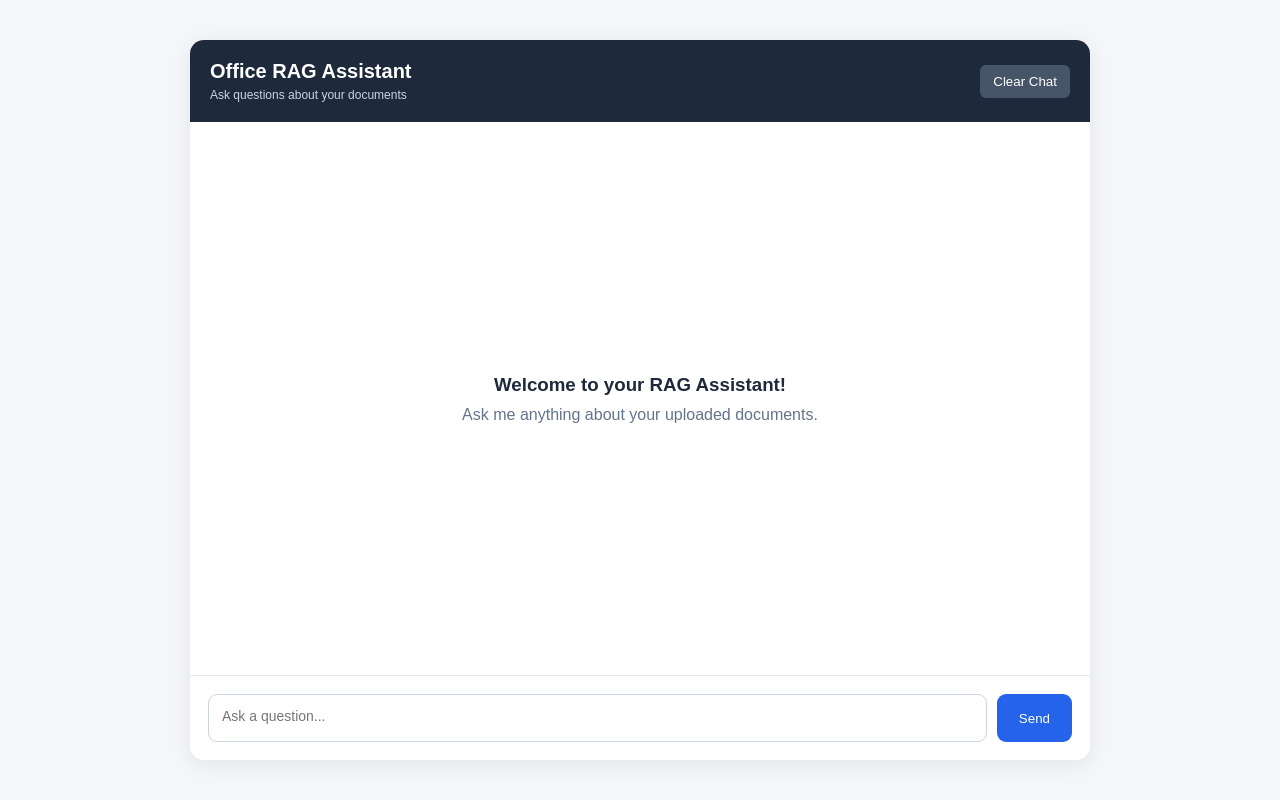
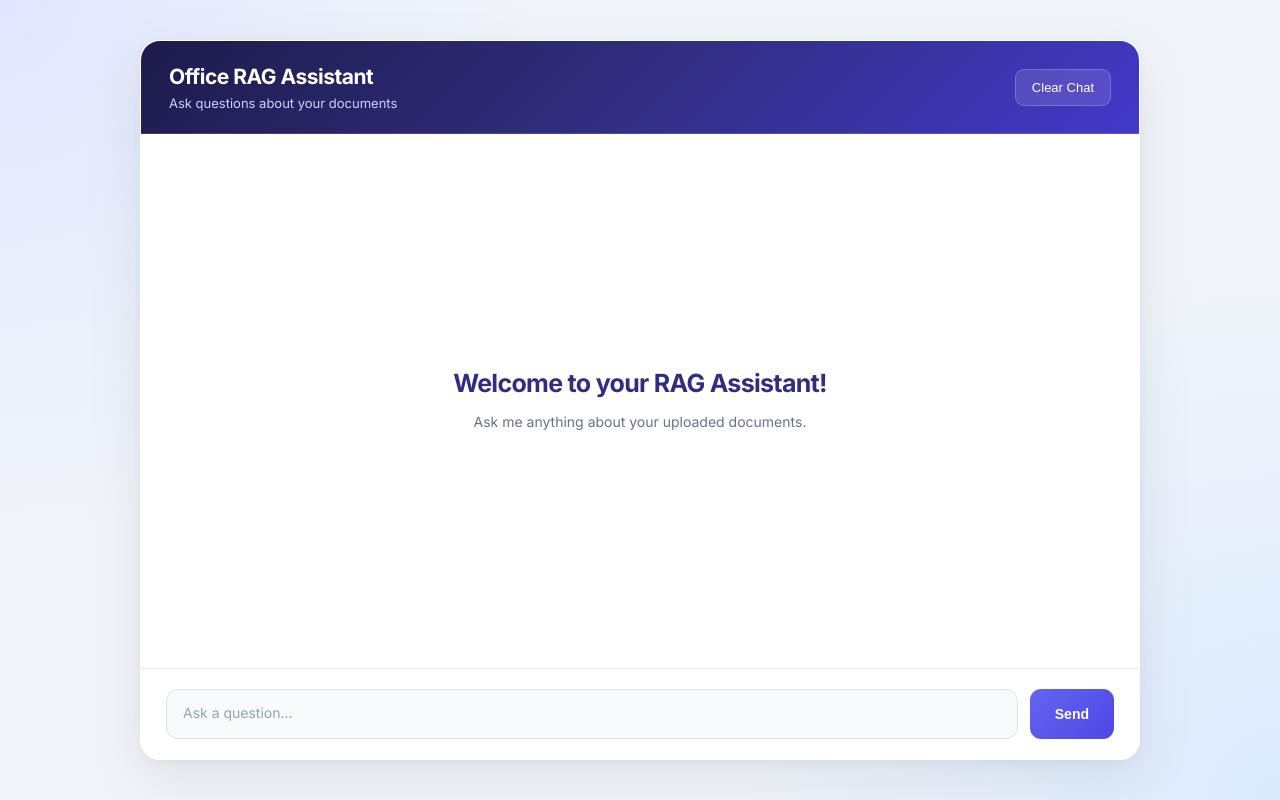
Before and after one commit to chiz-kb/policy_rag, a Django app: page / in a window 1280 px wide. Run offline with Django 5.2, Linux system fonts and the light colour scheme; parts of the project's set-up code (start-up, migrations or seed data) failed here and were passed over; some libraries are stand-ins or nearby versions.

Commit message:
edited css

```diff
--- a/chat_bot/templates/chat/index.html
+++ b/chat_bot/templates/chat/index.html
@@ -6,6 +6,9 @@
     <meta name="viewport" content="width=device-width, initial-scale=1.0" />
     <title>Office RAG Assistant</title>
     <link rel="stylesheet" href="{% static 'css/style.css' %}" />
+    <link rel="preconnect" href="https://fonts.googleapis.com">
+    <link rel="preconnect" href="https://fonts.gstatic.com" crossorigin>
+    <link href="https://fonts.googleapis.com/css2?family=Inter:wght@400;500;600;700&display=swap" rel="stylesheet">
     <script src="https://cdn.jsdelivr.net/npm/marked/marked.min.js"></script>
     <script src="https://cdn.jsdelivr.net/npm/dompurify@3.2.6/dist/purify.min.js"></script>
 
--- a/static/css/style.css
+++ b/static/css/style.css
@@ -1,269 +1,627 @@
+
+/* =====================================
+   1. Global Styles
+===================================== */
+
 * {
     box-sizing: border-box;
     margin: 0;
     padding: 0;
 }
 
+:root {
+    --primary: #6366f1;
+    --primary-dark: #4f46e5;
+    --background: #f1f5f9;
+    --surface: #ffffff;
+    --text-primary: #1e293b;
+    --text-secondary: #64748b;
+    --border: #e2e8f0;
+    --assistant-bg: #f8fafc;
+}
+
 body {
-        font-family: Arial, sans-serif;
-        background: #f4f6f9;
-        height: 100vh;
+    font-family: 'Inter', 'Segoe UI', Arial, sans-serif;
+    background:
+        radial-gradient(circle at top left, #e0e7ff 0, transparent 35%),
+        radial-gradient(circle at bottom right, #dbeafe 0, transparent 35%),
+        var(--background);
+
+    min-height: 100vh;
     display: flex;
     justify-content: center;
     align-items: center;
-        padding: 20px;
+    padding: 30px;
+    color: var(--text-primary);
 }
+
+/* =====================================
+   2. Chat Container
+===================================== */
 
 .chat-container {
     width: 100%;
-        max-width: 900px;
+    max-width: 1000px;
     height: 90vh;
-        background: white;
-        border-radius: 14px;
+    max-height: 900px;
+
+    background: var(--surface);
+    border: 1px solid rgba(255, 255, 255, 0.8);
+    border-radius: 20px;
+
     display: flex;
     flex-direction: column;
-        box-shadow: 0 4px 20px rgba(0, 0, 0, 0.08);
+
+    box-shadow:
+        0 20px 60px rgba(15, 23, 42, 0.08),
+        0 4px 12px rgba(15, 23, 42, 0.04);
+
     overflow: hidden;
 }
 
+/* =====================================
+   3. Header
+===================================== */
+
 .header {
-        background: #1e293b;
+    background: linear-gradient(135deg, #1e1b4b, #312e81, #4338ca);
     color: white;
-        padding: 20px;
+
+    padding: 23px 28px;
+
     display: flex;
     justify-content: space-between;
     align-items: center;
+
+    position: relative;
 }
 
 .header h2 {
-        font-size: 20px;
+    font-size: 21px;
+    font-weight: 700;
+    letter-spacing: -0.5px;
 }
 
 .header p {
-        font-size: 12px;
-        color: #cbd5e1;
-        margin-top: 5px;
+    font-size: 13px;
+    color: #c7d2fe;
+    margin-top: 6px;
 }
 
+.header::after {
+    content: "";
+    position: absolute;
+    bottom: 0;
+    left: 0;
+    width: 100%;
+    height: 1px;
+    background: rgba(255, 255, 255, 0.15);
+}
+
+/* Clear Button */
+
 .clear-btn {
-        background: #475569;
-        border: none;
+    background: rgba(255, 255, 255, 0.12);
+    border: 1px solid rgba(255, 255, 255, 0.2);
+
     color: white;
-        padding: 9px 13px;
-        border-radius: 6px;
+    padding: 10px 16px;
+    border-radius: 9px;
+
+    font-size: 13px;
+    font-weight: 500;
+
     cursor: pointer;
+    transition: all 0.25s ease;
 }
 
 .clear-btn:hover {
-        background: #64748b;
+    background: rgba(255, 255, 255, 0.22);
+    transform: translateY(-1px);
 }
+
+/* =====================================
+   4. Chat Messages Area
+===================================== */
 
 .chat-messages {
     flex: 1;
-        padding: 25px;
+    padding: 30px;
+
     overflow-y: auto;
+
     display: flex;
     flex-direction: column;
-        gap: 18px;
+    gap: 22px;
+
+    scroll-behavior: smooth;
 }
 
-      .message {
-        max-width: 80%;
-        padding: 13px 16px;
-        border-radius: 12px;
-        line-height: 1.6;
-        font-size: 14px;
-        white-space: pre-wrap;
-        overflow-wrap: anywhere;
+/* Custom Scrollbar */
+
+.chat-messages::-webkit-scrollbar {
+    width: 6px;
 }
 
-      .user {
-        background: #2563eb;
-        color: white;
-        align-self: flex-end;
-        border-bottom-right-radius: 2px;
+.chat-messages::-webkit-scrollbar-track {
+    background: transparent;
 }
 
-      .assistant {
-        background: #f1f5f9;
-        color: #1e293b;
-        align-self: flex-start;
-        border-bottom-left-radius: 2px;
+.chat-messages::-webkit-scrollbar-thumb {
+    background: #cbd5e1;
+    border-radius: 10px;
 }
+
+.chat-messages::-webkit-scrollbar-thumb:hover {
+    background: #94a3b8;
+}
+
+/* =====================================
+   5. Welcome Screen
+===================================== */
 
 .welcome {
     text-align: center;
     margin: auto;
+    max-width: 450px;
+    color: var(--text-secondary);
+    padding: 30px 15px;
+}
+
+.welcome h3 {
+    color: #312e81;
+    font-size: 25px;
+    font-weight: 700;
+    margin-bottom: 12px;
+    letter-spacing: -0.7px;
+}
+
+.welcome p {
+    font-size: 14px;
+    line-height: 1.7;
     color: #64748b;
 }
 
-      .welcome h3 {
-        color: #1e293b;
-        margin-bottom: 10px;
+/* =====================================
+   6. Message Bubbles
+===================================== */
+
+.message {
+    max-width: 80%;
+    padding: 14px 18px;
+
+    border-radius: 16px;
+
+    font-size: 14px;
+    line-height: 1.7;
+
+    overflow-wrap: anywhere;
+    animation: messageAppear 0.3s ease;
 }
 
-      .input-area {
-        padding: 18px;
-        border-top: 1px solid #e2e8f0;
-        display: flex;
-        gap: 10px;
+@keyframes messageAppear {
+    from {
+        opacity: 0;
+        transform: translateY(8px);
     }
 
-      .input-area textarea {
-        flex: 1;
-        resize: none;
-        border: 1px solid #cbd5e1;
-        border-radius: 9px;
-        padding: 13px;
-        outline: none;
-        font-family: inherit;
-        font-size: 14px;
-        min-height: 48px;
-        max-height: 120px;
+    to {
+        opacity: 1;
+        transform: translateY(0);
+    }
 }
 
-      .input-area textarea:focus {
-        border-color: #2563eb;
+/* User Message */
+
+.message.user {
+    background: linear-gradient(135deg, #6366f1, #4f46e5);
+    color: white;
+
+    align-self: flex-end;
+
+    border-bottom-right-radius: 4px;
+
+    box-shadow: 0 4px 12px rgba(99, 102, 241, 0.15);
 }
 
-      .send-btn {
-        background: #2563eb;
-        color: white;
-        border: none;
-        padding: 0 22px;
-        border-radius: 9px;
-        cursor: pointer;
+/* Assistant Message */
+
+.message.assistant {
+    max-width: 90%;
+
+    background: var(--assistant-bg);
+    color: #334155;
+
+    align-self: flex-start;
+
+    border: 1px solid #e8edf5;
+    border-bottom-left-radius: 4px;
+
+    padding: 22px 25px;
+
+    line-height: 1.8;
+    font-size: 14px;
 }
 
-      .send-btn:hover {
-        background: #1d4ed8;
+/* =====================================
+   7. Assistant Markdown Formatting
+===================================== */
+
+/* Headings */
+
+.message.assistant h1,
+.message.assistant h2 {
+    color: #172554;
+    font-size: 21px;
+    font-weight: 700;
+    line-height: 1.4;
+
+    margin: 12px 0 16px;
+    letter-spacing: -0.5px;
 }
 
-      .send-btn:disabled {
-        background: #94a3b8;
-        cursor: not-allowed;
+.message.assistant h3 {
+    color: #4338ca;
+    font-size: 16px;
+    font-weight: 700;
+
+    margin: 24px 0 12px;
 }
+
+/* Paragraphs */
+
+.message.assistant p {
+    margin-bottom: 14px;
+    line-height: 1.8;
+}
+
+.message.assistant p:last-child {
+    margin-bottom: 0;
+}
+
+/* Bold Text */
+
+.message.assistant strong {
+    color: #1e293b;
+    font-weight: 700;
+}
+
+/* Lists */
+
+.message.assistant ul,
+.message.assistant ol {
+    padding-left: 25px;
+    margin: 12px 0 18px;
+}
+
+.message.assistant li {
+    padding-left: 5px;
+    margin-bottom: 9px;
+    line-height: 1.7;
+}
+
+.message.assistant li::marker {
+    color: #6366f1;
+}
+
+/* Links */
+
+.message.assistant a {
+    color: #4f46e5;
+    text-decoration: none;
+    font-weight: 600;
+}
+
+.message.assistant a:hover {
+    text-decoration: underline;
+}
+
+/* Tables */
+
+.message.assistant table {
+    width: 100%;
+    border-collapse: collapse;
+    margin: 18px 0;
+
+    font-size: 13px;
+    border-radius: 10px;
+    overflow: hidden;
+}
+
+.message.assistant th,
+.message.assistant td {
+    border: 1px solid #e2e8f0;
+    padding: 12px 14px;
+    text-align: left;
+}
+
+.message.assistant th {
+    background: #eef2ff;
+    color: #312e81;
+    font-weight: 700;
+}
+
+.message.assistant tr:nth-child(even) {
+    background: #f8fafc;
+}
+
+/* Blockquotes */
+
+.message.assistant blockquote {
+    border-left: 4px solid #6366f1;
+
+    padding: 14px 18px;
+    margin: 18px 0;
+
+    background: #eef2ff;
+    color: #475569;
+
+    border-radius: 0 9px 9px 0;
+}
+
+/* Horizontal Line */
+
+.message.assistant hr {
+    border: none;
+    border-top: 1px solid #e2e8f0;
+    margin: 22px 0;
+}
+
+/* Inline Code */
+
+.message.assistant code {
+    background: #e0e7ff;
+    color: #3730a3;
+
+    padding: 3px 7px;
+    border-radius: 5px;
+
+    font-family: 'Consolas', monospace;
+    font-size: 13px;
+}
+
+/* Code Blocks */
+
+.message.assistant pre {
+    background: #111827;
+    color: #e5e7eb;
+
+    padding: 20px;
+    border-radius: 11px;
+
+    overflow-x: auto;
+    margin: 16px 0;
+
+    border: 1px solid #334155;
+    line-height: 1.7;
+}
+
+.message.assistant pre code {
+    background: transparent;
+    color: inherit;
+
+    padding: 0;
+    border-radius: 0;
+
+    font-size: 13px;
+}
+
+/* =====================================
+   8. Typing Indicator
+===================================== */
 
 .typing {
     color: #64748b;
     font-size: 13px;
     font-style: italic;
+
     align-self: flex-start;
+
+    padding: 10px 15px;
+    background: #f1f5f9;
+    border-radius: 10px;
 }
 
-      @media (max-width: 600px) {
+/* =====================================
+   9. Input Area
+===================================== */
+
+.input-area {
+    padding: 20px 25px;
+
+    border-top: 1px solid var(--border);
+    background: #ffffff;
+
+    display: flex;
+    align-items: flex-end;
+    gap: 12px;
+}
+
+/* Textarea */
+
+.input-area textarea {
+    flex: 1;
+
+    resize: none;
+
+    border: 1px solid #dbe2ea;
+    border-radius: 12px;
+
+    padding: 14px 16px;
+
+    outline: none;
+
+    font-family: inherit;
+    font-size: 14px;
+    color: #1e293b;
+
+    min-height: 50px;
+    max-height: 120px;
+
+    background: #f8fafc;
+
+    transition: all 0.25s ease;
+}
+
+.input-area textarea::placeholder {
+    color: #94a3b8;
+}
+
+.input-area textarea:focus {
+    border-color: #818cf8;
+    background: white;
+
+    box-shadow: 0 0 0 4px rgba(99, 102, 241, 0.10);
+}
+
+/* Send Button */
+
+.send-btn {
+    background: linear-gradient(135deg, #6366f1, #4f46e5);
+
+    color: white;
+    border: none;
+
+    padding: 0 25px;
+    min-height: 50px;
+
+    border-radius: 11px;
+
+    font-size: 14px;
+    font-weight: 600;
+
+    cursor: pointer;
+
+    transition: all 0.25s ease;
+}
+
+.send-btn:hover {
+    background: linear-gradient(135deg, #4f46e5, #4338ca);
+    transform: translateY(-2px);
+
+    box-shadow: 0 5px 14px rgba(79, 70, 229, 0.25);
+}
+
+.send-btn:active {
+    transform: translateY(0);
+}
+
+.send-btn:disabled {
+    background: #a5b4fc;
+    cursor: not-allowed;
+    transform: none;
+    box-shadow: none;
+}
+
+/* =====================================
+   10. Responsive Design
+===================================== */
+
+@media (max-width: 768px) {
+    body {
+        padding: 12px;
+    }
+
+    .chat-container {
+        height: 96vh;
+        border-radius: 15px;
+    }
+
+    .header {
+        padding: 18px;
+    }
+
+    .header h2 {
+        font-size: 18px;
+    }
+
+    .chat-messages {
+        padding: 20px 15px;
+        gap: 16px;
+    }
+
+    .message {
+        max-width: 90%;
+    }
+
+    .message.assistant {
+        max-width: 95%;
+        padding: 17px;
+    }
+
+    .input-area {
+        padding: 14px;
+    }
+}
+
+@media (max-width: 480px) {
     body {
         padding: 0;
     }
 
     .chat-container {
         height: 100vh;
+        max-height: none;
         border-radius: 0;
     }
 
-        .message {
-          max-width: 90%;
+    .header {
+        padding: 16px;
+    }
+
+    .header h2 {
+        font-size: 17px;
+    }
+
+    .header p {
+        font-size: 11px;
+    }
+
+    .clear-btn {
+        padding: 8px 10px;
+        font-size: 11px;
     }
 
     .chat-messages {
+        padding: 15px 12px;
+    }
+
+    .message {
+        max-width: 94%;
+        font-size: 13px;
+    }
+
+    .message.assistant {
+        max-width: 98%;
         padding: 15px;
     }
+
+    .welcome h3 {
+        font-size: 21px;
     }
 
-      /* Assistant Markdown formatting */
-
-      .message.assistant {
-        max-width: 90%;
-        line-height: 1.7;
-        padding: 20px 24px;
-        background: #f8fafc;
-        color: #1e293b;
+    .input-area {
+        padding: 12px;
+        gap: 8px;
     }
 
-      .message.assistant h1,
-      .message.assistant h2 {
-        font-size: 20px;
-        margin: 8px 0 18px;
-        color: #0f172a;
-        line-height: 1.4;
+    .input-area textarea {
+        padding: 12px;
+        font-size: 13px;
     }
 
-      .message.assistant h3 {
-        font-size: 16px;
-        margin: 22px 0 10px;
-        color: #1e40af;
-      }
-
-      .message.assistant p {
-        margin-bottom: 13px;
-      }
-
-      .message.assistant strong {
-        color: #0f172a;
-        font-weight: 700;
-      }
-
-      .message.assistant ul,
-      .message.assistant ol {
-        padding-left: 25px;
-        margin: 10px 0 16px;
-      }
-
-      .message.assistant li {
-        margin-bottom: 8px;
-        padding-left: 4px;
+    .send-btn {
+        padding: 0 16px;
+        min-height: 48px;
+        font-size: 13px;
     }
 
     .message.assistant table {
-        width: 100%;
-        border-collapse: collapse;
-        margin: 15px 0;
-        font-size: 13px;
+        font-size: 11px;
     }
 
     .message.assistant th,
     .message.assistant td {
-        border: 1px solid #e2e8f0;
-        padding: 10px;
-        text-align: left;
+        padding: 8px;
     }
-
-      .message.assistant th {
-        background: #e2e8f0;
-        font-weight: bold;
 }
-
-      .message.assistant blockquote {
-        border-left: 4px solid #2563eb;
-        padding: 10px 15px;
-        margin: 15px 0;
-        background: #eff6ff;
-        color: #475569;
-      }
-
-      .message.assistant hr {
-        border: none;
-        border-top: 1px solid #e2e8f0;
-        margin: 18px 0;
-      }
-
-      .message.assistant code {
-        background: #e2e8f0;
-        padding: 2px 5px;
-        border-radius: 4px;
-        font-size: 13px;
-      }
-
-      .message.assistant pre {
-        background: #0f172a;
-        color: white;
-        padding: 15px;
-        border-radius: 8px;
-        overflow-x: auto;
-        margin: 12px 0;
-      }
-
-      .message.assistant pre code {
-        background: transparent;
-        color: inherit;
-      }
```
Also changed, not shown: db.sqlite3, docs/chroma/chroma.sqlite3, 2 other files. Lines whose indentation alone changed are shown as unchanged.
